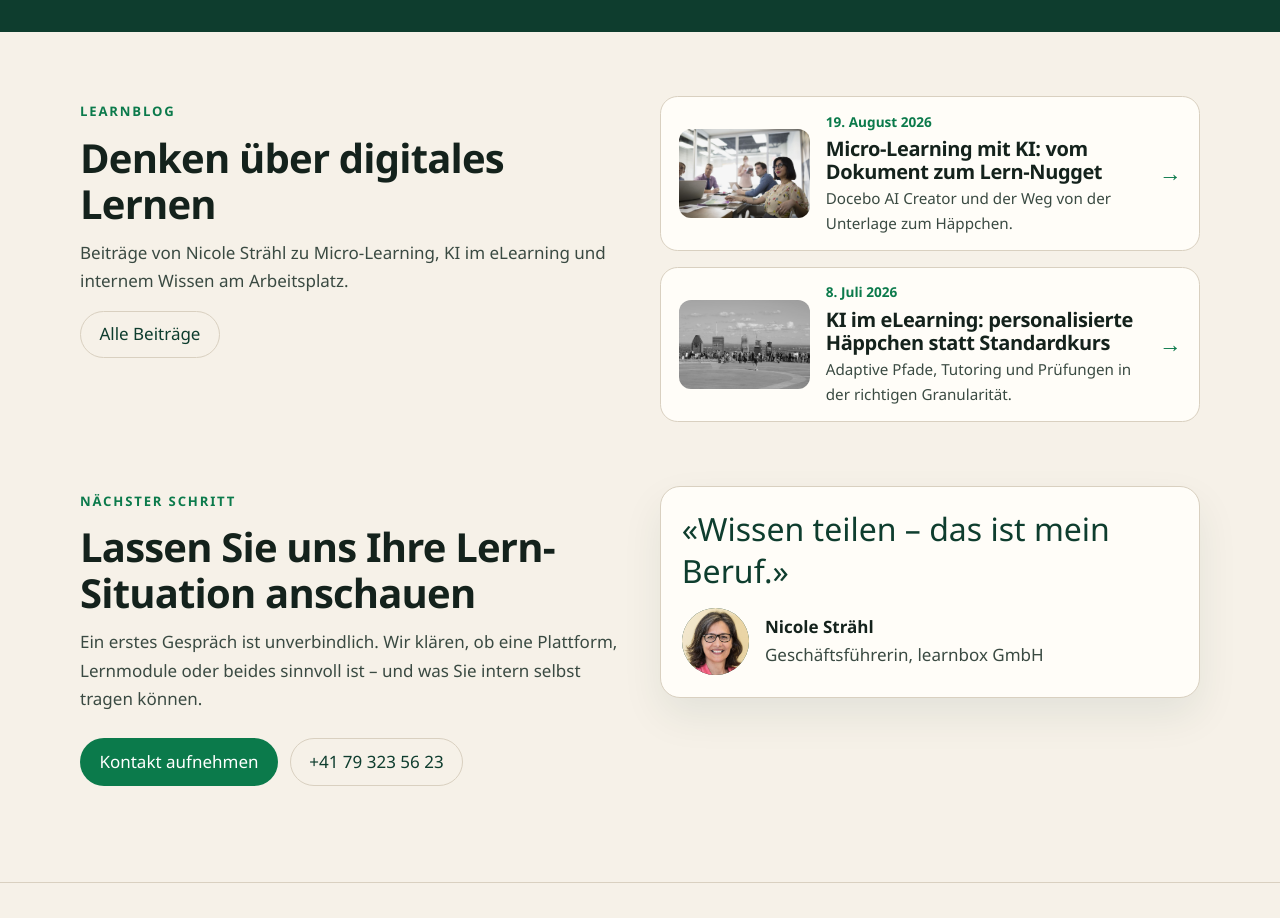
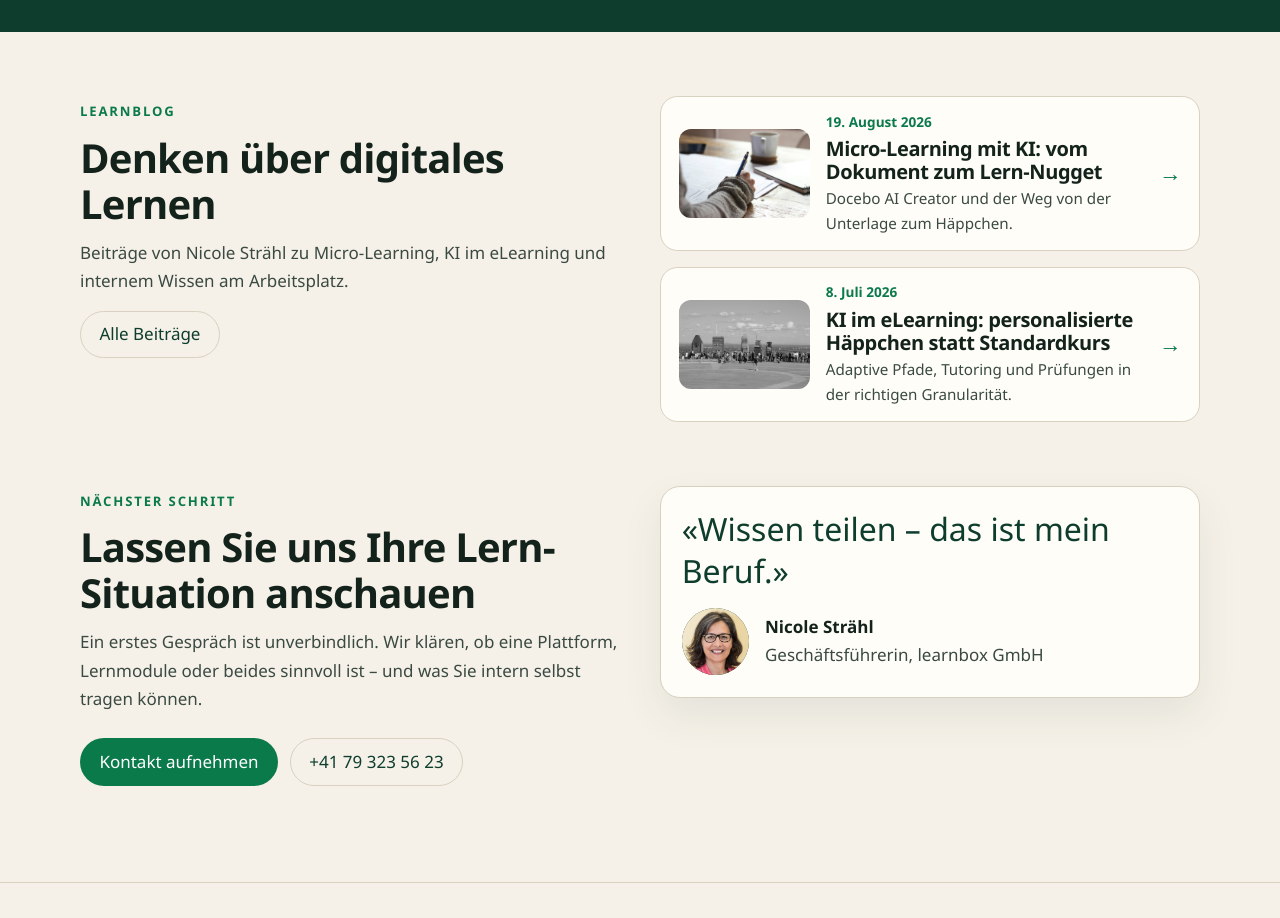
Before and after one commit to seidenraupe/learnbox-website, a website built with Vite: page index.html in a window 1280 px wide. Shown: the part 2920-3838 px from the top of the page. Built offline with nearby package versions, Linux system fonts and the light colour scheme; no server answers; files whose address does not match are found by name.

Commit message:
LearnBlog: fotorealistisches Unterlagenfoto statt Konferenzstock
Beitrag Micro-Learning mit KI und die zugehörigen Vorschaubilder
zeigen ein echtes Schreibtischfoto mit ausgedruckten Unterlagen.

Co-authored-by: thomas.giger <thomas.giger@cloud-7.net>

```diff
--- a/index.html
+++ b/index.html
@@ -256,9 +256,9 @@
             <a class="post-link" href="/blog/micro-learning-mit-ki.html">
               <img
                 class="post-thumb"
-                src="/images/meeting-konferenz.jpg"
+                src="/images/unterlagen-schreibtisch.jpg"
                 width="1400"
-                height="933"
+                height="934"
                 alt=""
               />
               <span>
```
Also changed, not shown: blog.html (+1 -1 lines), blog/micro-learning-mit-ki.html (+1 -1 lines), public/images/unterlagen-schreibtisch.jpg (added).
